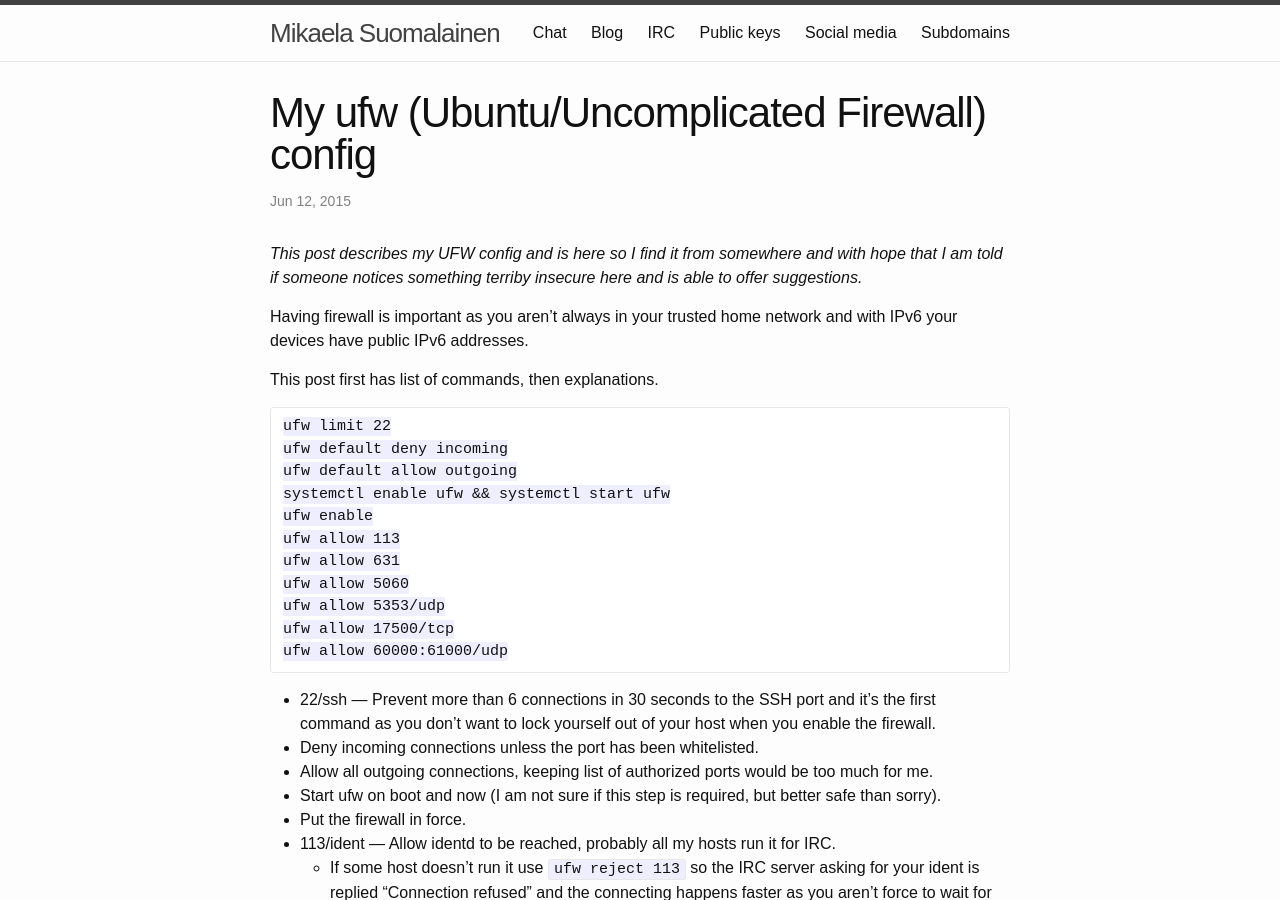
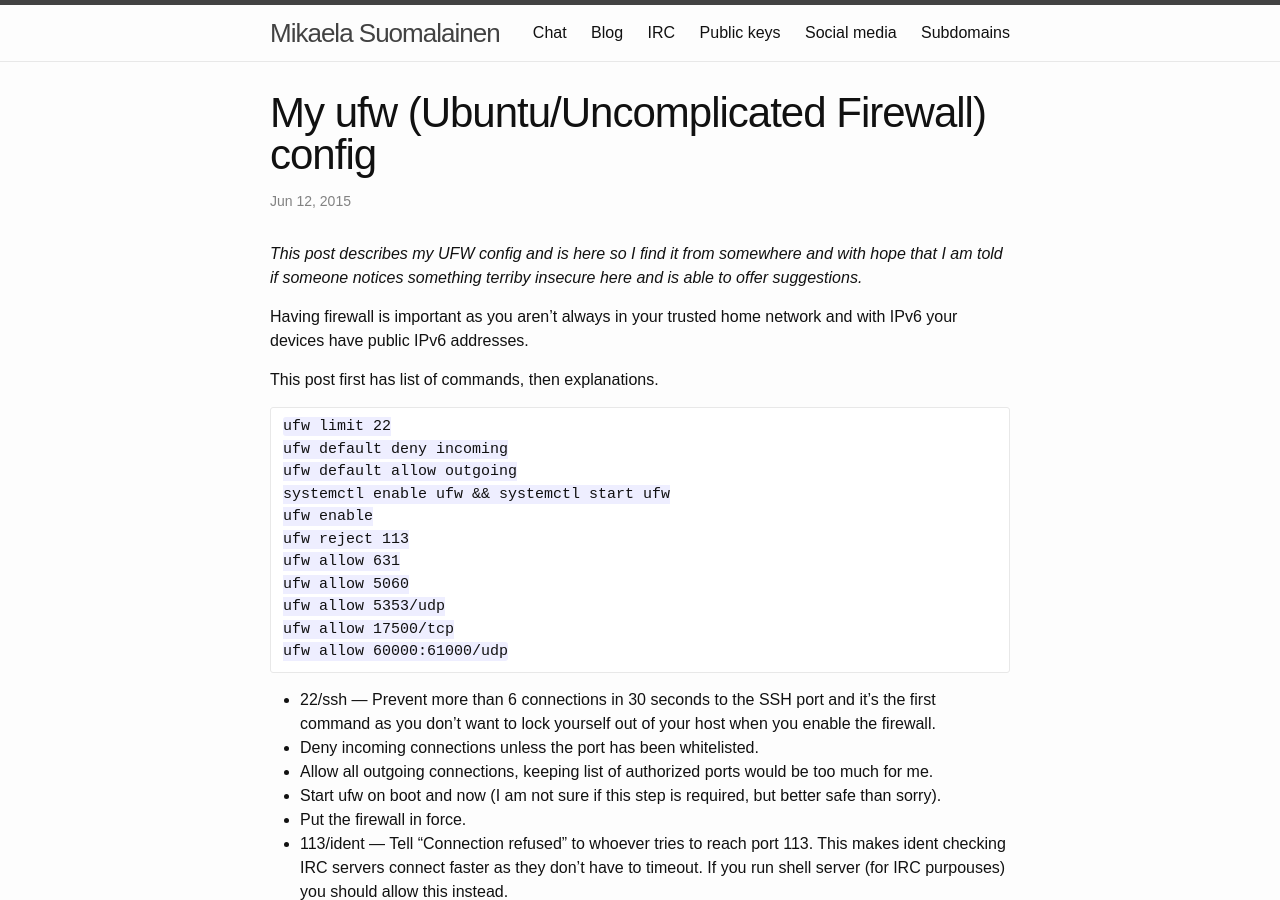
Before and after one commit to Mikaela/mikaela.github.io, a Jekyll site: the page built from _posts/2015-06-12-ufw.md, in a window 1280 px wide and 900 px high. Built offline with Jekyll 4.4.1, drawn with Linux system fonts in a browser that asks for light colours; Markdown is read by kramdown in place of the engine named in the settings; comment, search, counter and statistics services are not loaded; some of the changed text lies outside the part shown.

Commit message:
ufw: reject 113

```diff
--- a/_posts/2015-06-12-ufw.md
+++ b/_posts/2015-06-12-ufw.md
@@ -22,7 +22,7 @@ ufw default deny incoming
 ufw default allow outgoing
 systemctl enable ufw && systemctl start ufw
 ufw enable
-ufw allow 113
+ufw reject 113
 ufw allow 631
 ufw allow 5060
 ufw allow 5353/udp
@@ -39,15 +39,10 @@ ufw allow 60000:61000/udp
 * Start ufw on boot and now (I am not sure if this step is required, but
   better safe than sorry).
 * Put the firewall in force.
-* 113/ident — Allow identd to be reached, probably all my hosts run it for
-  IRC.
-    * If some host doesn't run it use `ufw reject 113` so the IRC server
-      asking for your ident is replied "Connection refused" and the
-      connecting happens faster as you aren't force to wait for timeout.
-        * I am not sure if this is faster than running ident, but my
-          recommendation is to allow it if you run it and otherwise reject.
-          Deny forces you to wait for timeout as your firewall says
-          nothing.
+* 113/ident — Tell "Connection refused" to whoever tries to reach port 113.
+  This makes ident checking IRC servers connect faster as they don't have
+  to timeout. If you run shell server (for IRC purpouses) you should allow
+  this instead.
 * 631/cups — Allow access to cups for printer sharing
 * 5060/sip — VoIP, in this case Linphone
 * 5353/mdns/Avahi — used for `.local` addresses
```
